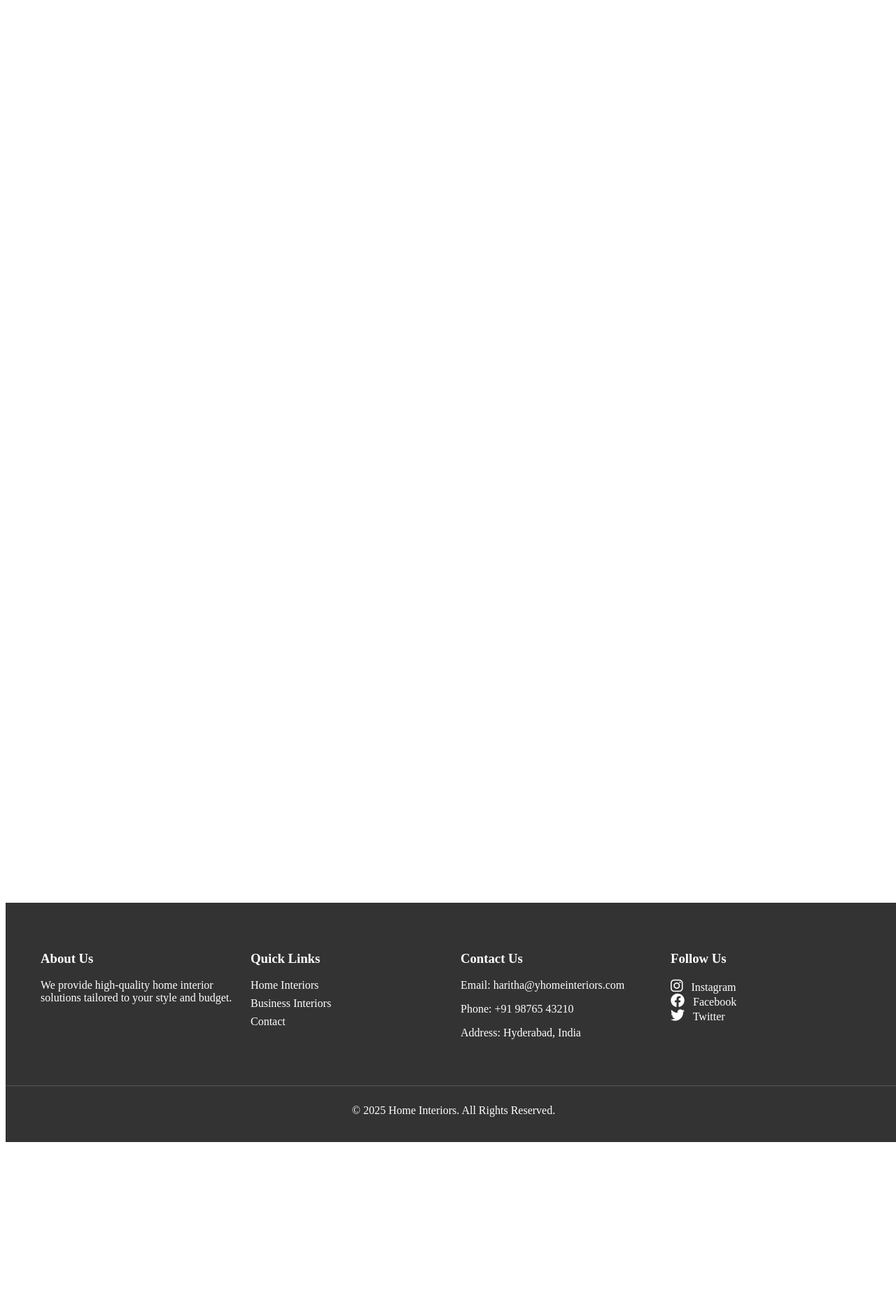
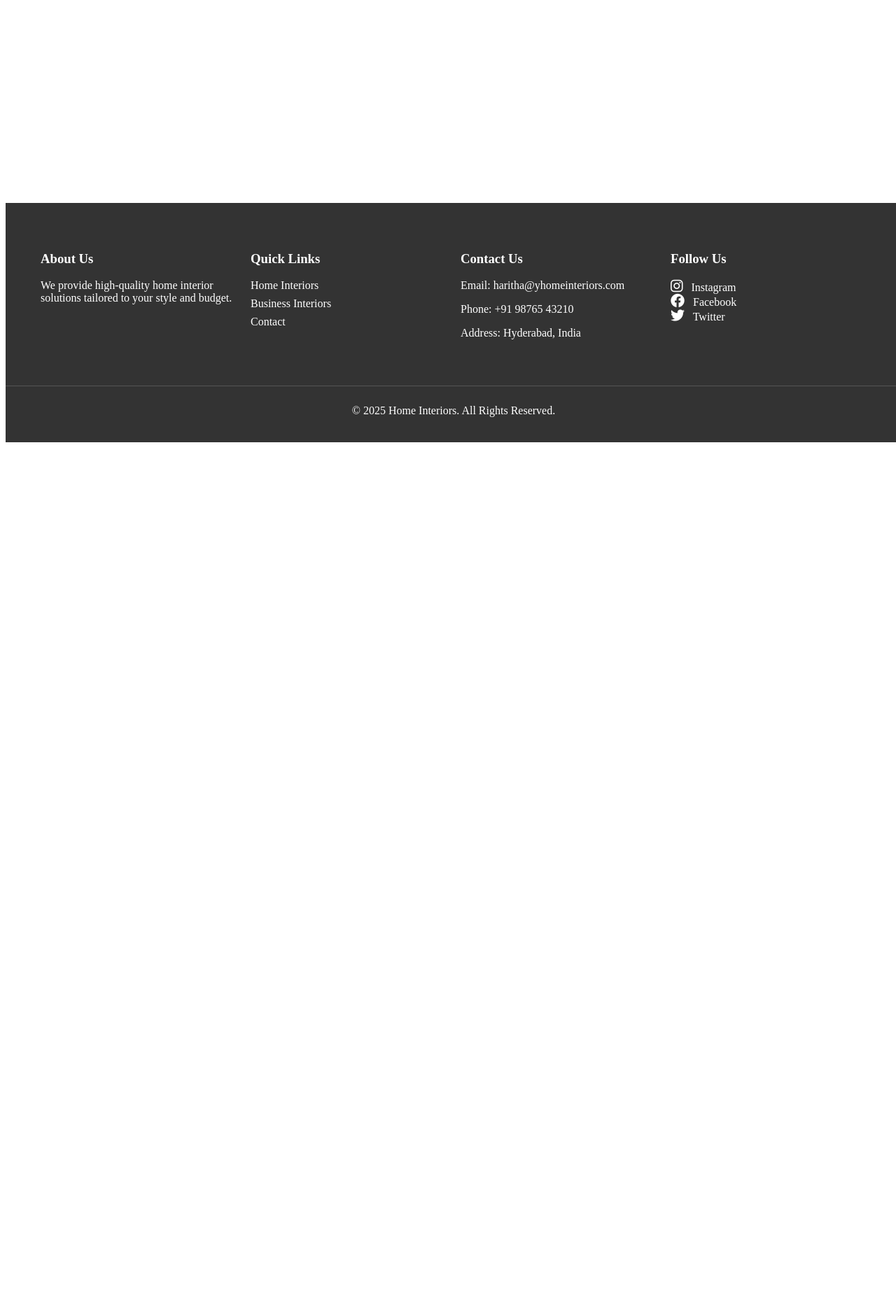
Before and after one commit to Harith252002/home-interiors-django, a Django app: page / in a window 1280 px wide. Shown: the part 3810-5682 px from the top of the page at 70% size. Run offline with Django 5.2, Linux system fonts and the light colour scheme; data comes from the database, SQL or seed files in the repository.

Commit message:
Update home.css

```diff
--- a/static/home.css
+++ b/static/home.css
@@ -231,7 +231,7 @@ footer {
 }
 footer{
     position:absolute;
-    top: 5050px;
+    top: 4050px;
     width: 100%;
 }
 /* Marquee Effect for Main Image */
```
